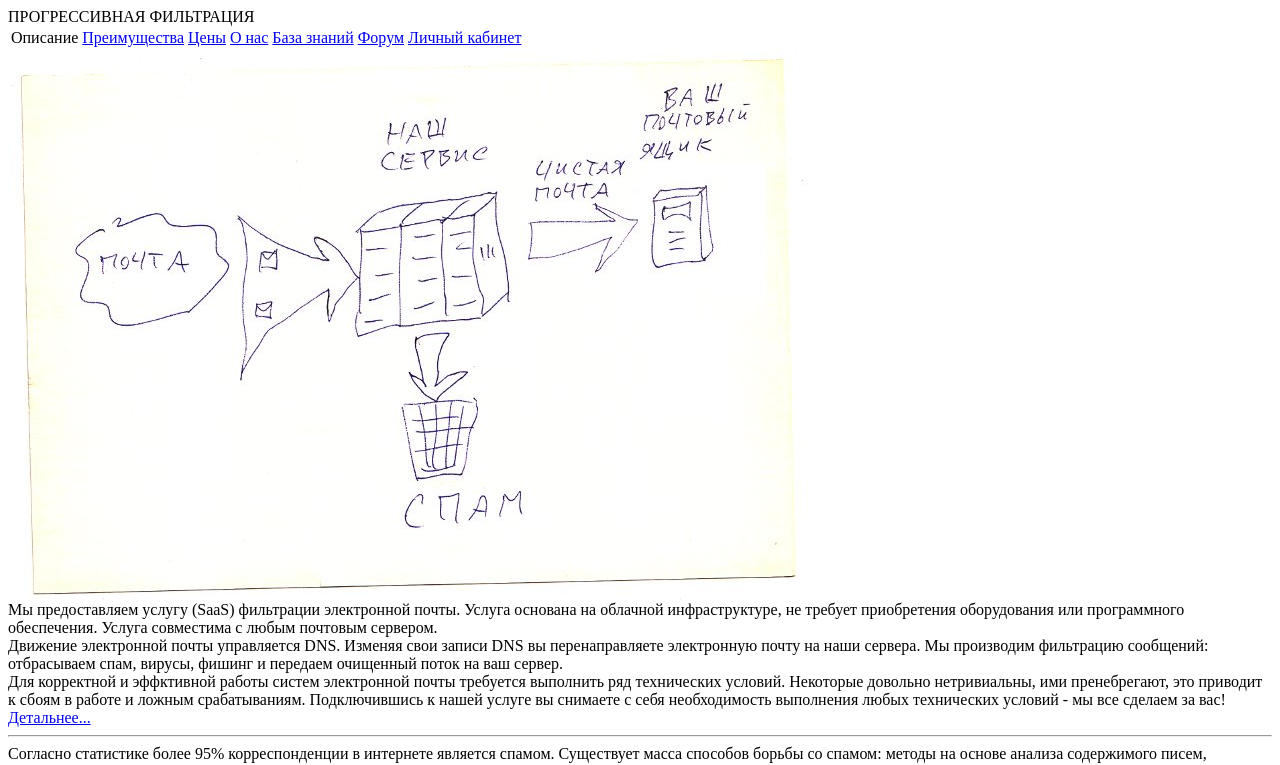
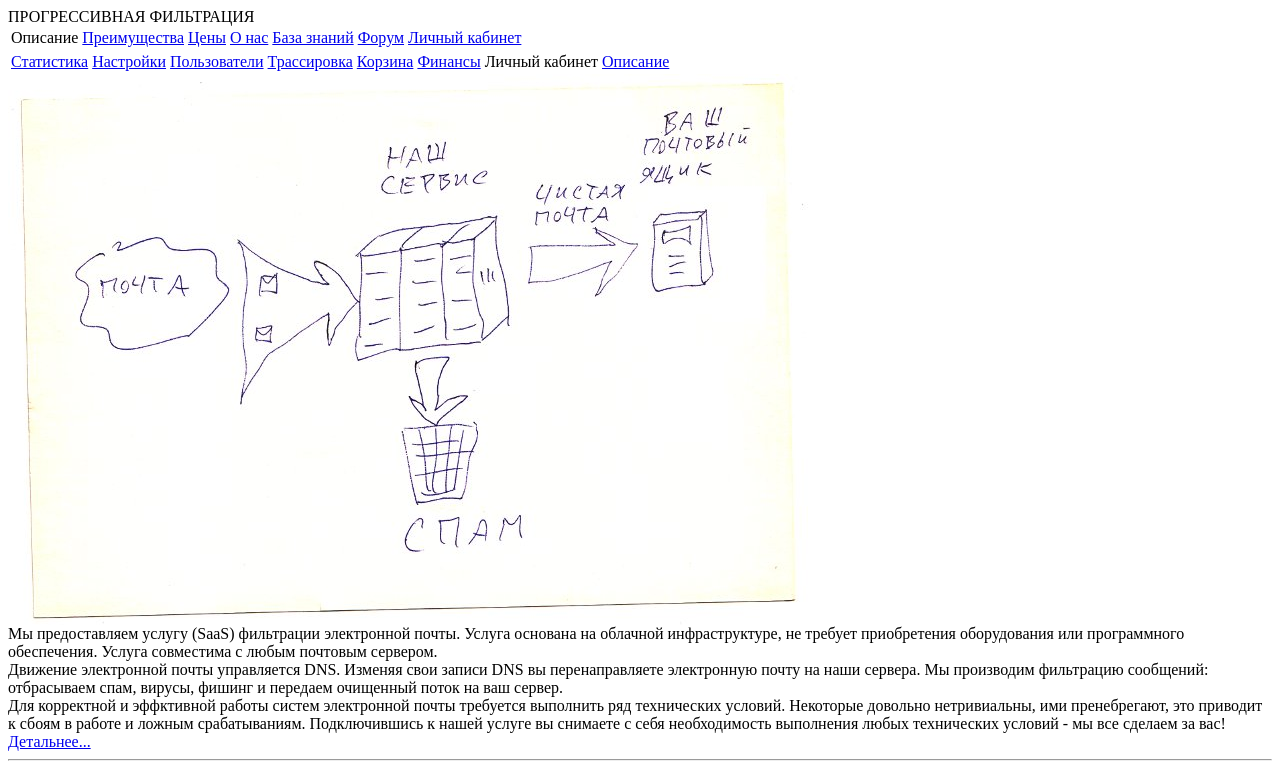
Before and after one commit to roman-rybalko/af, a plain HTML site: page specs/all.html in a window 1280 px wide. Shown: the top 765 px of the page. Drawn offline with nearby package versions, Linux system fonts and the light colour scheme.

Commit message:
design upd

```diff
--- a/specs/all.html
+++ b/specs/all.html
@@ -22,6 +22,27 @@
 					Форум
 				</a></td><td><a href="cabinet.xml">
 					Личный кабинет
+				</a></td>
+</tr>
+</table>
+				<table>
+<tr>
+<td><a href="http://cgi/stats">
+					Статистика
+				</a></td><td><a href="http://cgi/settings">
+					Настройки
+				</a></td><td><a href="http://cgi/users">
+					Пользователи
+				</a></td><td><a href="http://cgi/trace">
+					Трассировка
+				</a></td><td><a href="http://cgi/trash">
+					Корзина
+				</a></td><td><a href="http://cgi/billing">
+					Финансы
+				</a></td><td>
+				Личный кабинет
+			</td><td><a href="description.xml">
+					Описание
 				</a></td>
 </tr>
 </table>
```
Also changed, not shown: 1 other file.
